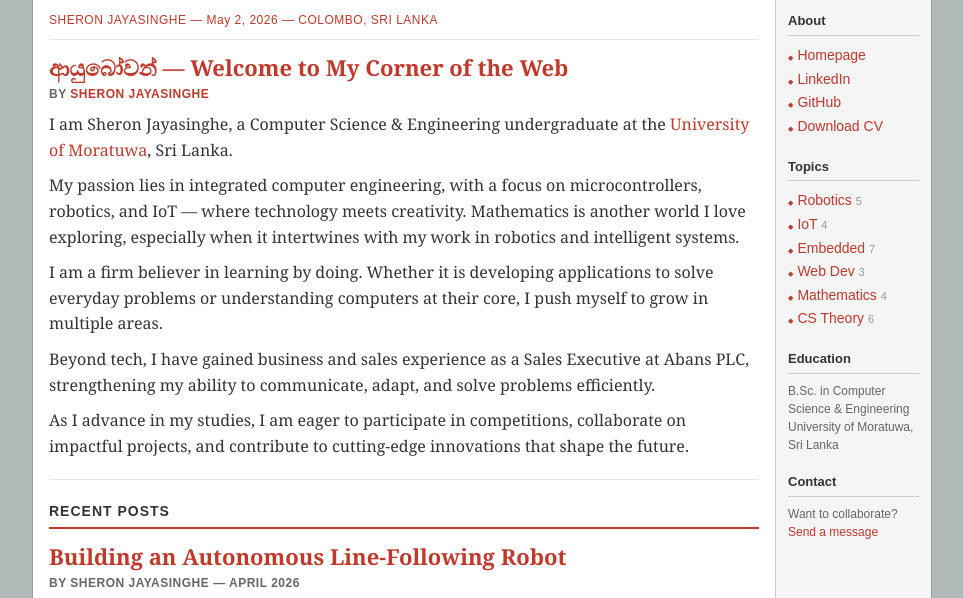
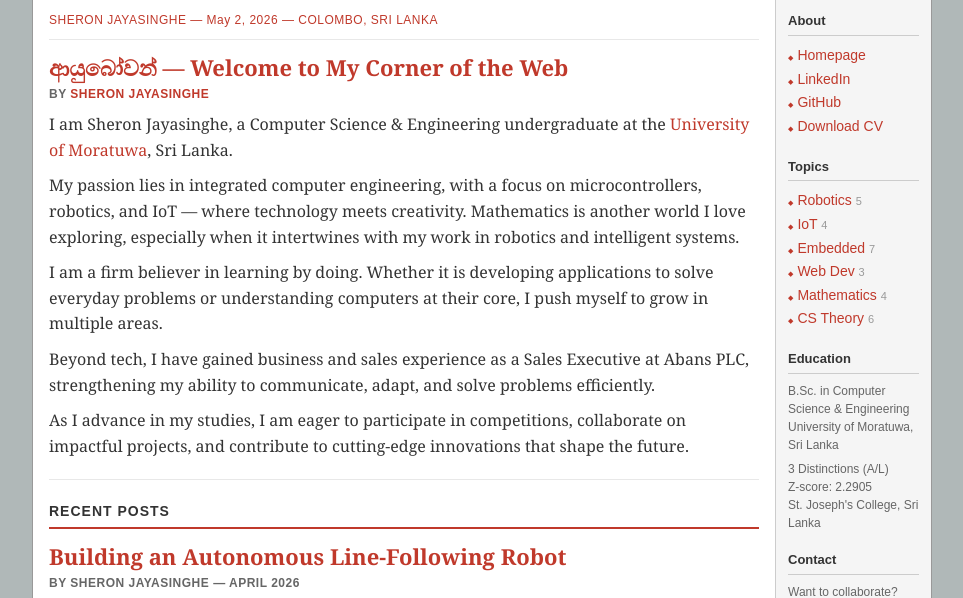
Before and after one commit to sheronjay/my-portfolio, an Astro site in the folder agreeable-accretion/: page / in a window 1280 px wide. Shown: the part 133-731 px from the top of the page, without its empty margins (158-1121 px from the left). Built offline with nearby package versions, Linux system fonts and the light colour scheme; Astro itself is replaced by a stand-in of ours.

Commit message:
add al education to sidebar

```diff
--- a/agreeable-accretion/src/components/Sidebar.astro
+++ b/agreeable-accretion/src/components/Sidebar.astro
@@ -37,6 +37,11 @@
       B.Sc. in Computer Science &amp; Engineering<br />
       University of Moratuwa, Sri Lanka
     </p>
+    <p class="sidebar-note">
+      3 Distinctions (A/L)<br />
+      Z-score: 2.2905<br />
+      St. Joseph's College, Sri Lanka
+    </p>
   </div>
 
   <div class="sidebar-section">
```
